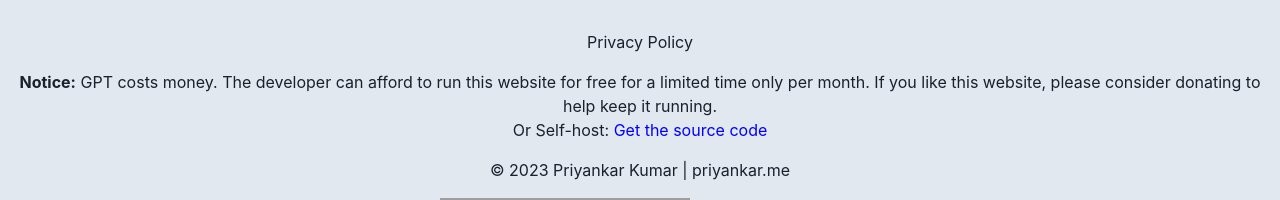
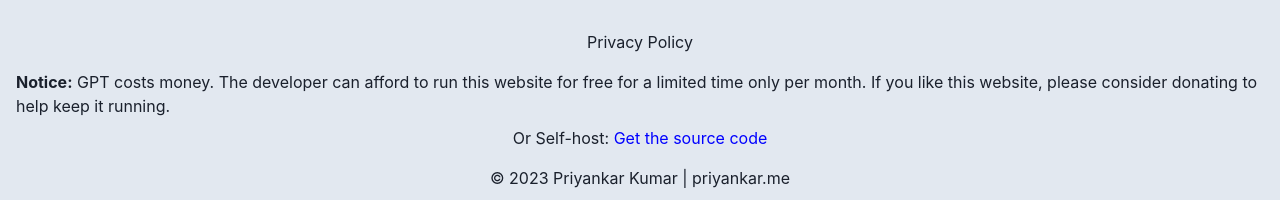
Before and after one commit to priyankark/pictioner, a Next.js app: page / in a window 1280 px wide. Shown: the part 930-1130 px from the top of the page. Built offline with nearby package versions, Linux system fonts and the light colour scheme; grey boxes are pictures that could not be loaded.

Commit message:
Unused code removal

```diff
--- a/components/Data.tsx
+++ b/components/Data.tsx
@@ -142,8 +142,7 @@ export default function Home() {
     }
   }, [currentTurn, userInput])
 
-  return (
-    (<Suspense fallback={<div>Loading...</div>}>
+  return (<>
     {
       !hasGameStarted && (
         <Box textAlign="center">
@@ -357,7 +356,6 @@ export default function Home() {
         )}
       </Box>
     }
-    </Suspense>
-    )
+  </>
   );
 }
--- a/components/Footer.tsx
+++ b/components/Footer.tsx
@@ -6,10 +6,14 @@ const Footer = () => {
             <VStack spacing={4}>
                 <Link href="/privacy-policy">Privacy Policy</Link>
                 <Text>
-                    <center>
-                        <strong>Notice:</strong> GPT costs money. The developer can afford to run this website for free for a limited time only per month. If you like this website, please consider donating to help keep it running.
-                        <br />Or Self-host: <Link href="https://github.com/priyankark/pictioner" color={"blue"} isExternal>Get the source code</Link>
-                    </center>
+                    <Flex direction="column" align="center" justify="center" gap={2}>
+                        <Box>
+                            <strong>Notice:</strong> GPT costs money. The developer can afford to run this website for free for a limited time only per month. If you like this website, please consider donating to help keep it running.
+                        </Box>
+                        <Box>
+                            Or Self-host: <Link href="https://github.com/priyankark/pictioner" color={"blue"} isExternal>Get the source code</Link>
+                        </Box>
+                    </Flex>
                 </Text>
                 <Text>
                     &copy; {new Date().getFullYear()} Priyankar Kumar |{' '}
@@ -20,7 +24,7 @@ const Footer = () => {
                 <Flex direction="row" align="center" justify="center" gap={2}>
                     <Box>
                         <Link href="https://www.producthunt.com/posts/pictioner?utm_source=badge-featured&utm_medium=badge&utm_souce=badge-pictioner" isExternal>
-                            <img src="https://api.producthunt.com/widgets/embed-image/v1/featured.svg?post_id=397158&theme=light" alt="Pictioner - Test&#0032;your&#0032;wits&#0032;against&#0032;GPT&#0045;4&#0032;in&#0032;a&#0032;fun&#0032;art&#0032;guessing&#0032;game | Product Hunt" style={{ width: "250px", height: "54px" }} width="250" height="54" />
+                            <img src="https://api.producthunt.com/widgets/embed-image/v1/featured.svg?post_id=397158&theme=light" alt="Pictioner - Test your wits against GPT-4 in a fun art guessing game | Product Hunt" style={{ width: "250px", height: "54px" }} width="250" height="54" />
                         </Link>
                     </Box>
                     <Box>
```
Lines whose indentation alone changed are shown as unchanged.
